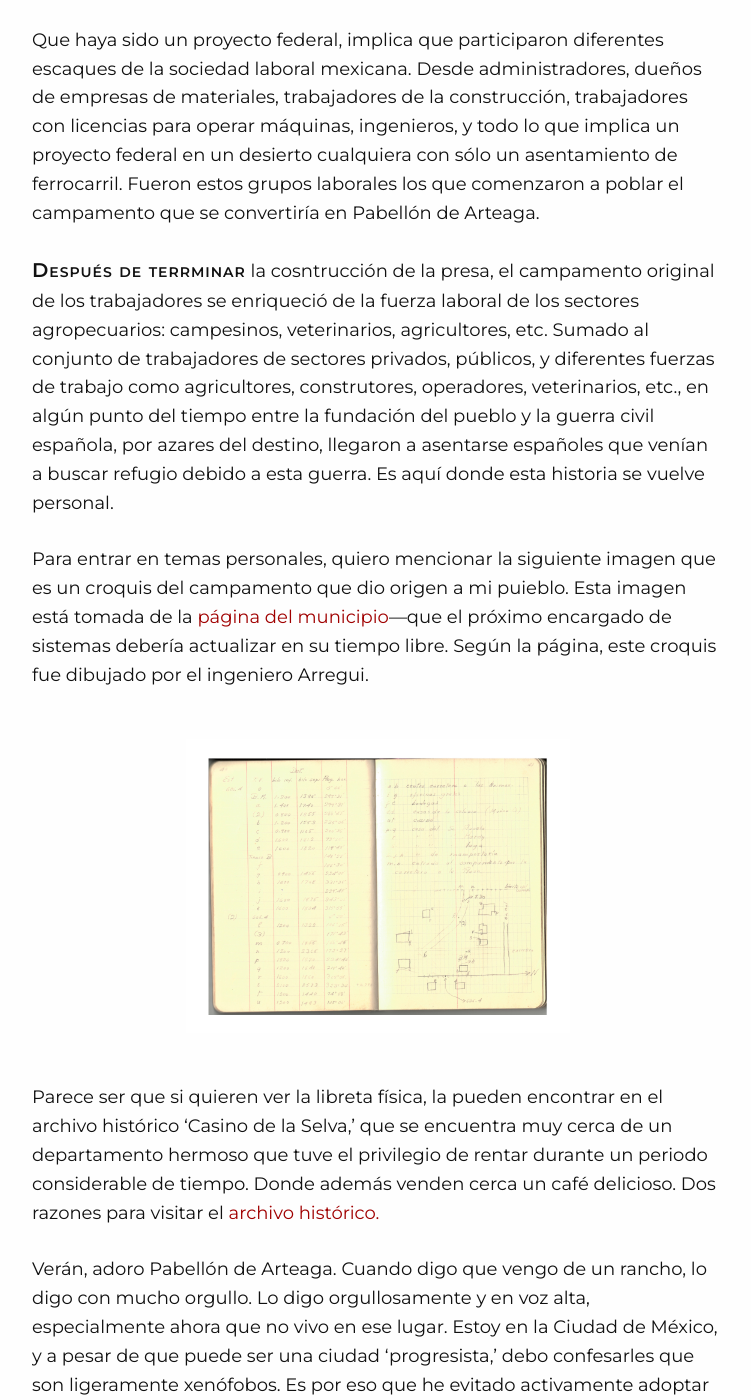
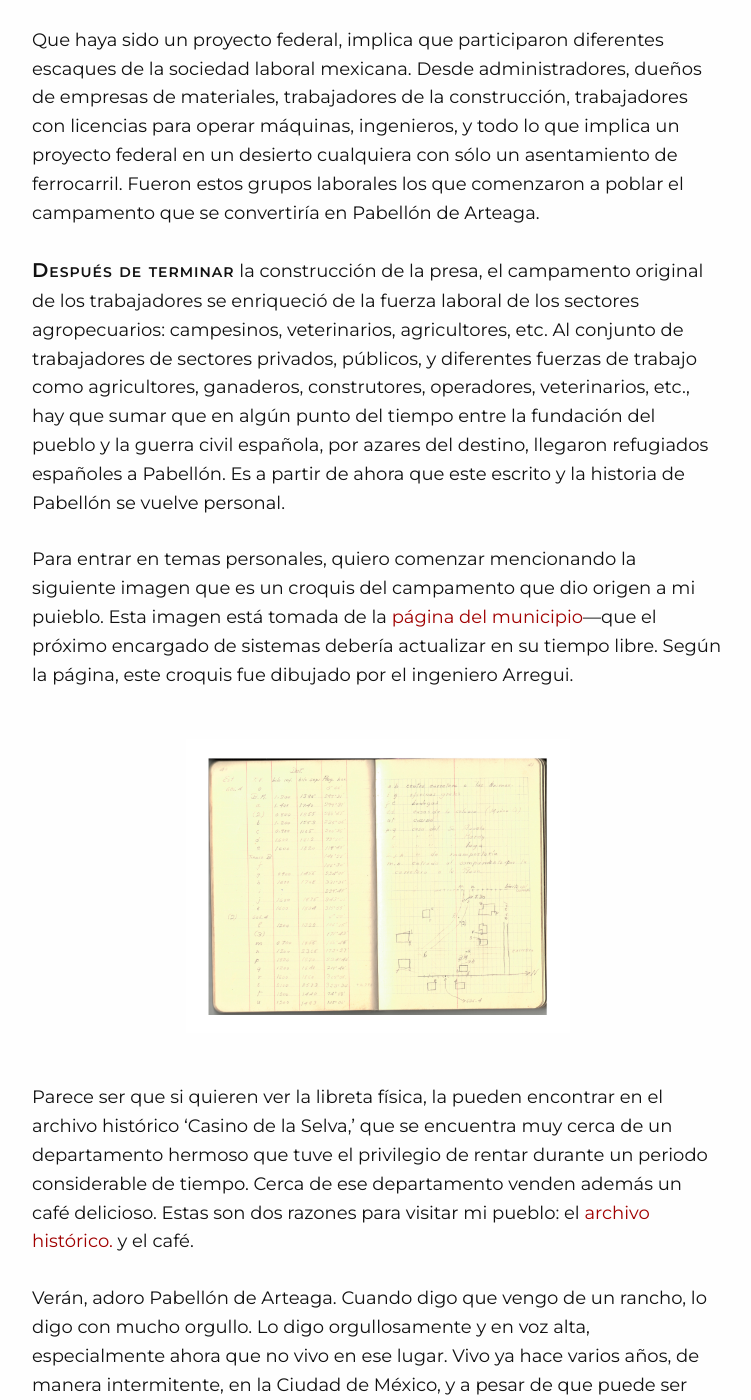
Before and after one commit to Oiuhukt/failosophy, a Jekyll site: the page built from _posts/2026-05-24-pabellondeart.md, in a window 1280 px wide and 1400 px high, scrolled down 863 px. Shown: the whole window, without its empty margins (32-783 px from the left). Built offline with Jekyll 4.4.1, drawn with Linux system fonts in a browser that asks for light colours; some web fonts are replaced; some of the changed text lies outside the part shown.

Commit message:
nuevo post

```diff
--- a/_posts/2026-05-24-pabellondeart.md
+++ b/_posts/2026-05-24-pabellondeart.md
@@ -28,13 +28,13 @@
 asentamiento de ferrocarril. Fueron estos grupos laborales los que comenzaron a
 poblar el campamento que se convertiría en Pabellón de Arteaga.
 
-{% newthought 'Después de terrminar' %} la cosntrucción de la presa, el campamento
+{% newthought 'Después de terminar' %} la construcción de la presa, el campamento
 original de los trabajadores se enriqueció de la fuerza laboral de los sectores
-agropecuarios: campesinos, veterinarios, agricultores, etc. Sumado al conjunto de
+agropecuarios: campesinos, veterinarios, agricultores, etc. Al conjunto de
 trabajadores de sectores privados, públicos, y diferentes fuerzas de trabajo como
-agricultores, construtores, operadores, veterinarios, etc., en algún punto del tiempo entre la fundación del pueblo y la guerra civil española, por azares del destino, llegaron a asentarse españoles que venían a buscar refugio debido a esta guerra. Es aquí donde esta historia se vuelve personal.
+agricultores, ganaderos, construtores, operadores, veterinarios, etc., hay que sumar que en algún punto del tiempo entre la fundación del pueblo y la guerra civil española, por azares del destino, llegaron refugiados españoles a Pabellón. Es a partir de ahora que este escrito y la historia de Pabellón  se vuelve personal.
 
-Para entrar en temas personales, quiero mencionar la siguiente imagen que es un croquis del campamento que dio origen a mi puieblo. Esta imagen está tomada de la
+Para entrar en temas personales, quiero comenzar mencionando la siguiente imagen que es un croquis del campamento que dio origen a mi puieblo. Esta imagen está tomada de la
 [página del municipio](https://www.pabellon.gob.mx/index.php)---que el próximo encargado de sistemas debería actualizar en su
 tiempo libre. Según la página, este croquis fue dibujado por el ingeniero Arregui.
 
@@ -44,18 +44,14 @@
 Parece ser que si quieren ver la libreta física, la pueden encontrar
 en el archivo histórico 'Casino de la Selva,' que se
 encuentra muy cerca de un departamento hermoso que tuve el privilegio de rentar
-durante un periodo considerable de tiempo. Donde además venden cerca un café delicioso. Dos razones para visitar el [archivo histórico.](https://pabellon.gob.mx/site24-27/archivoHistorico/archivoHistorico.php)
-
-
+durante un periodo considerable de tiempo. Cerca de ese departamento venden además un café delicioso. Estas son dos razones para visitar mi pueblo: el [archivo histórico.](https://pabellon.gob.mx/site24-27/archivoHistorico/archivoHistorico.php) y el café.
 
 Verán, adoro Pabellón de Arteaga. Cuando digo que vengo de un rancho, lo digo con
 mucho orgullo. Lo digo orgullosamente y en voz alta, especialmente ahora que no vivo
-en ese lugar. Estoy en la Ciudad de México, y a pesar de que puede ser una ciudad
-'progresista,' debo confesarles que son ligeramente xenófobos. Es por eso que he
-evitado activamente adoptar el acento de este lugar. Si contrasto esta actitud con la
-actitud dce mi rancho, debo decirles que en mi pueblo somos sin duda más tolerantes y
-creo que una razón clara de nuestra actitud en el pueblo, se debe a la diversidad de
-grupos y personas que se asentaron durante la construcción de la presa Calles y los
+en ese lugar. Vivo ya hace varios años, de manera intermitente, en la Ciudad de México, y a pesar de que puede ser una ciudad que se dice tolerante, debo confesarles que los capitalinos son ligeramente xenófobos, xenofobia que he disfrutado en carne propia con los comentarios cómicos que distinguen a los capitalinos.
+
+Si contrasto además la actitud de los capitalinos con la
+actitud de mi rancho, debo decirles que en mi pueblo somos sin duda más tolerantes y me parece que una razón de nuestra tolerancia (no me malentiendad, la tolerancia de los pabellonenses no es infinita) se debe a la diversidad de grupos y personas que se asentaron durante la construcción de la presa Calles y los
 grupos que fueron incluyendose a lo largo de la historia del pueblo.
 
 Esa es una de las razones por las que me gusta Pabellón de Arteaga. La historia se
```
